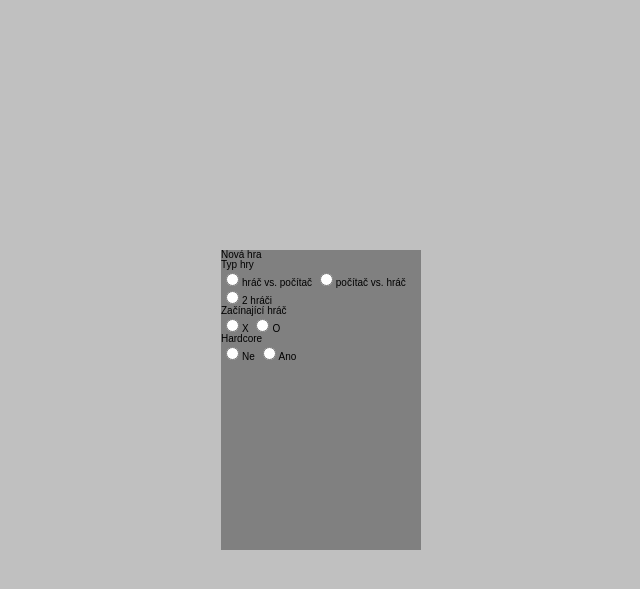
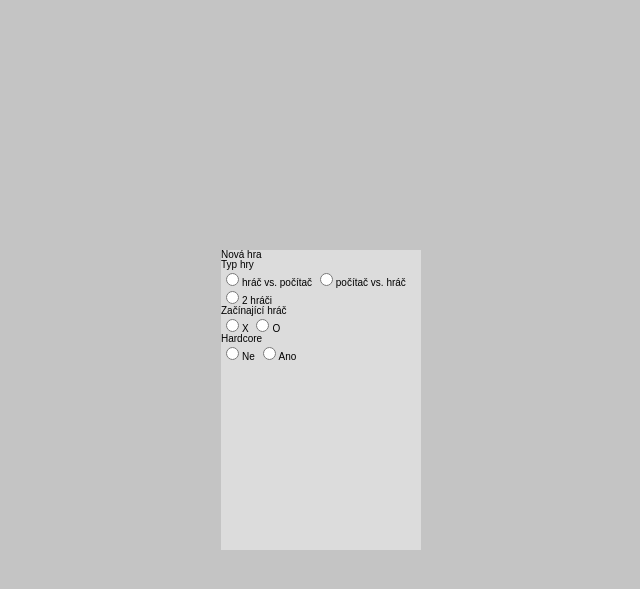
Before and after one commit to sircode/gomoku, a PHP site: page / in a window 1280 px wide. Shown: the top 589 px of the page, without its empty margins (319-959 px from the left). Run offline with PHP 8.4, Linux system fonts and the light colour scheme.

```diff
--- a/css/style.css
+++ b/css/style.css
@@ -4,7 +4,7 @@
 
 body {
     font-family: sans-serif;
-    background: silver;
+    background: #C4C4C4;
 }
 
 #new {
@@ -15,6 +15,7 @@ body {
     height: 300px;
     margin-top: -150px;
     margin-left: -100px;
-    background: #808080;
+    background: #DCDCDC;
     -moz-border-radius: 10px;
+    -moz-box-shadow: 0px 0px 5px 0px rgba(0, 0, 0, 0.5);
 }
```
